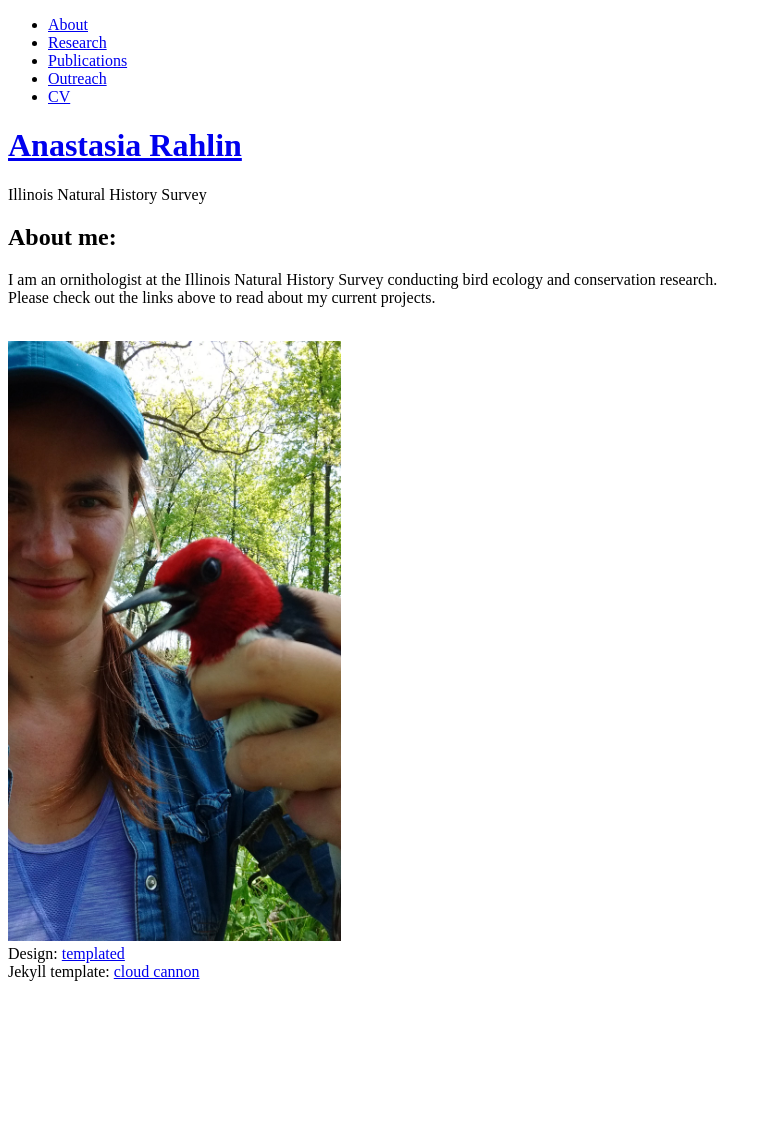
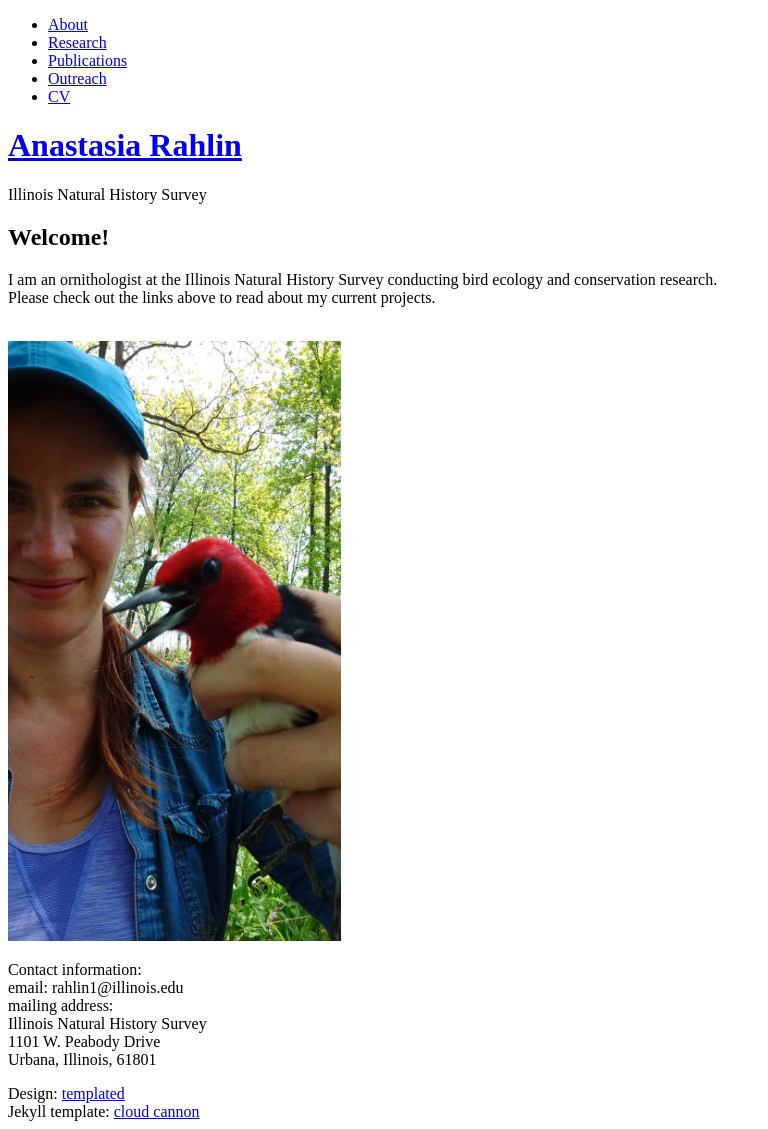
Before and after one commit to anarahlin/anarahlin.github.io, a Jekyll site: the page built from index.html, in a window 1280 px wide. Shown: the whole page, without its empty margins (0-768 px from the left). Built offline with Jekyll 4.4.1, drawn with Linux system fonts in a browser that asks for light colours; nearby versions of some CDN libraries; the list of posts is cut into pages by our own code; comment, search, counter and statistics services are not loaded; before the commit the page ends 989 px from its top, so only the background shows below that.

Commit message:
Update index.html

```diff
--- a/index.html
+++ b/index.html
@@ -6,13 +6,21 @@ layout: default
 <div id="featured">
 	<div class="container">
 		<header>
-			<h2>About me:</h2>
+			<h2>Welcome!</h2>
 		</header>
-		<p>I am an ornithologist at the Illinois Natural History Survey conducting bird ecology and conservation research.
+		<p>
+			I am an ornithologist at the Illinois Natural History Survey conducting bird ecology and conservation research.
 			<br>Please check out the links above to read about my current projects.
 			<br><br>
 		</p>
 		<img src="/assets/images/bird.jpg" alt="RHWO" style="width:333px;height:600px">
+		<p>
+			Contact information:
+			<br> email: rahlin1@illinois.edu
+			<br> mailing address:
+			<br> Illinois Natural History Survey
+			<br> 1101 W. Peabody Drive
+			<br> Urbana, Illinois, 61801
 
 
 		</div>
```
